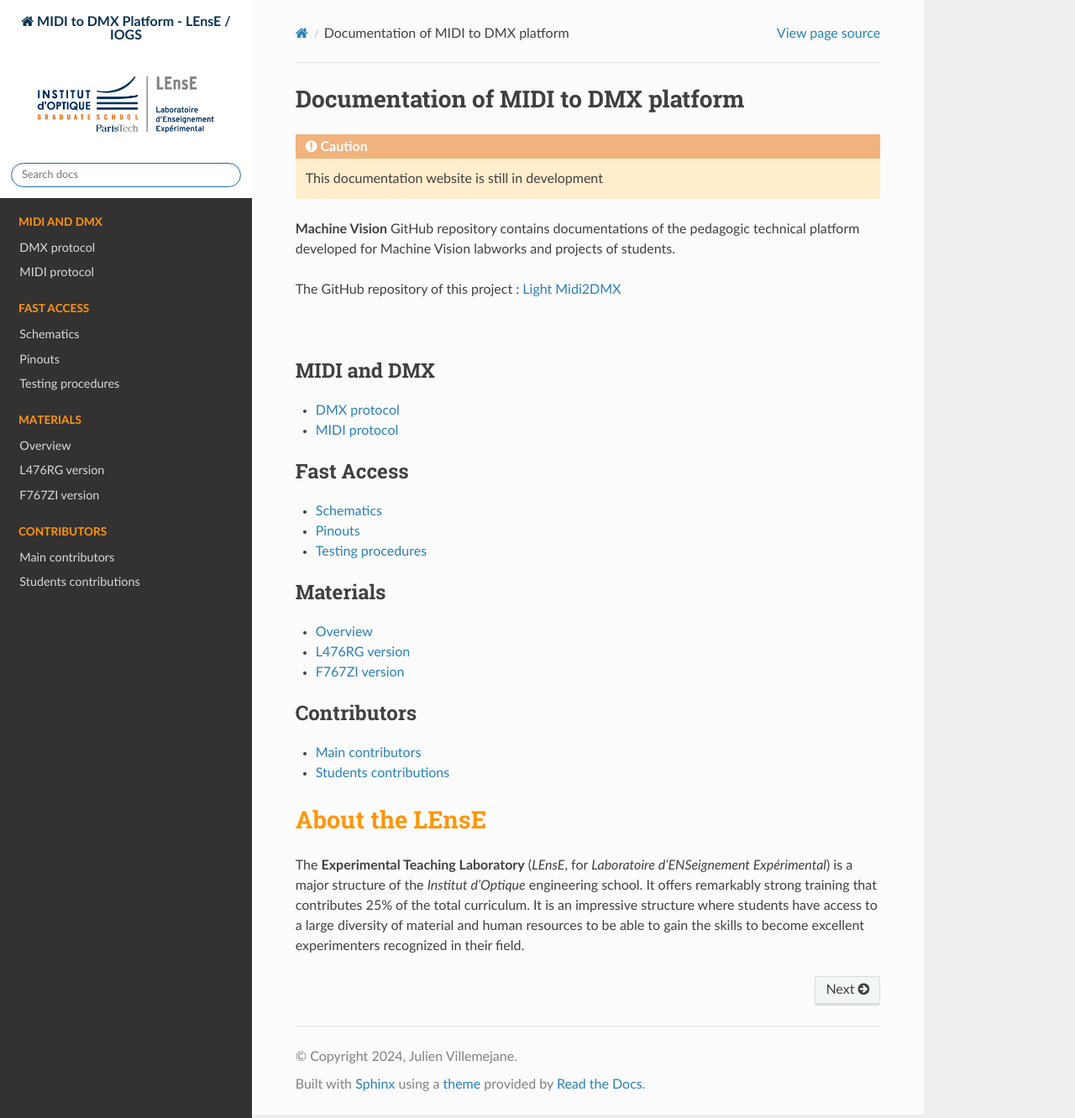
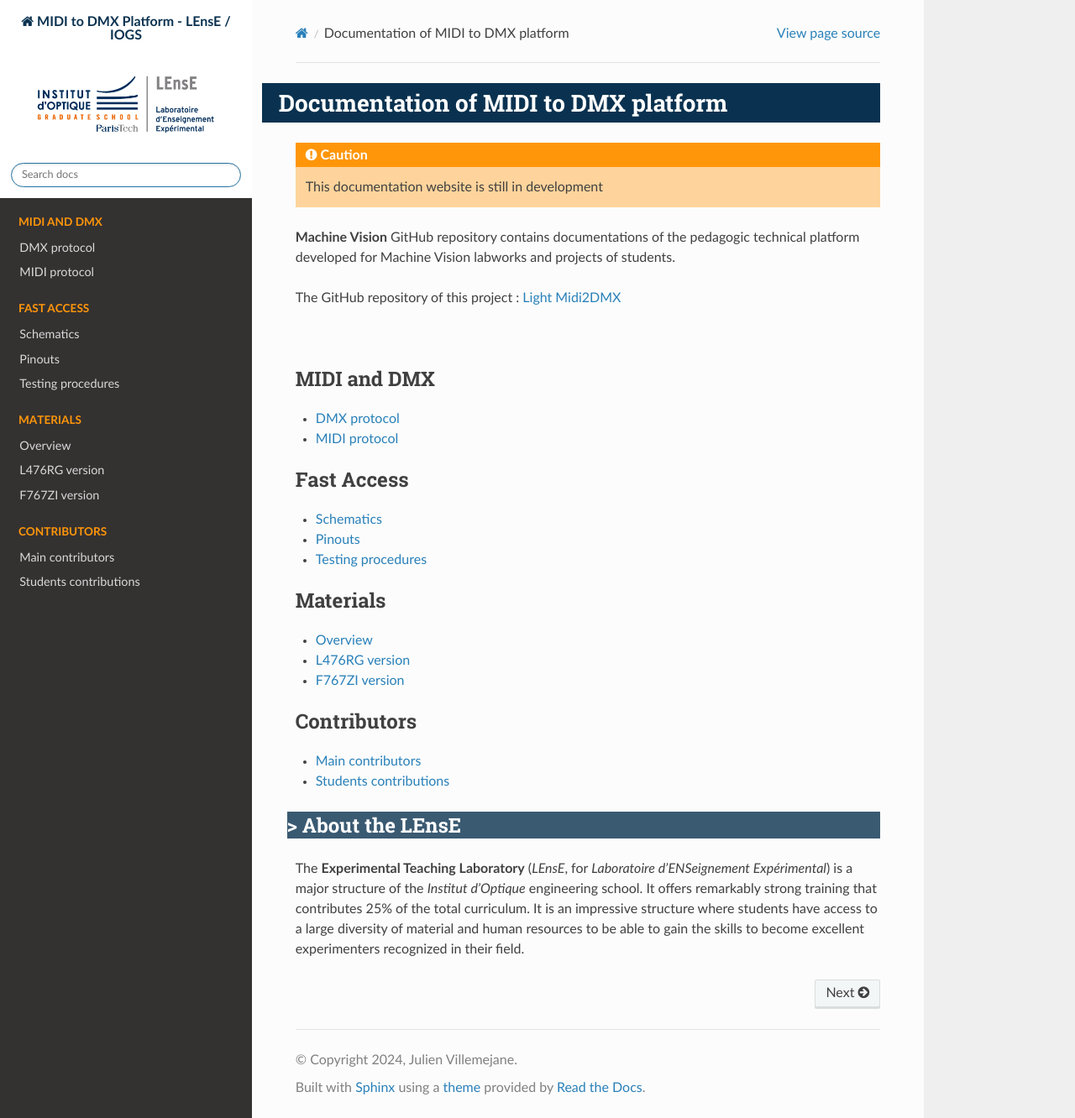
Before and after one commit to IOGS-LEnsE/light-midi2dmx, a Sphinx documentation site: the page built from docs/source/index.rst, in a window 1280 px wide and 1332 px high. Shown: the whole window at 84% size. Built offline with Sphinx 7.4.7 and the Read the Docs theme 2.0.0, drawn with Linux system fonts in a browser that asks for light colours.

Commit message:
Update lense.css

```diff
--- a/docs/source/_static/css/lense.css
+++ b/docs/source/_static/css/lense.css
@@ -1,32 +1,70 @@
 .wy-menu-vertical p.caption{
-	color: #ff960a;
+	color: rgb(255, 150, 10); 	/* IOGS Orange */
 }
 
 .wy-side-nav-search{
-	color: #0A3250;
+	color: rgb(10, 50, 80);		/* IOGS Violet */
 	background-color: white;
 }
 .wy-side-nav-search>a{
-	color: #0A3250;
+	color: rgb(10, 50, 80);
+}
+
+
+/* Titles and paragraphs */
+h1{
+	background: rgb(10, 50, 80);
+	color: white;
+	margin-left: -40px;
+	padding: 5px 10px 5px 20px;
+	font-size: 175%;
 }
 
 h2{
-	color: #0A3250;
-	font-size: 180%;
+	background: rgba(10, 50, 80, 0.8);
+	color: white;
+	font-size: 150%;
+	margin-left: -10px;
 }
-
-h2{
-	color: #ff960a;
+h2::before {
+  content: '> ';
 }
 
 h3{
-	color: #0A3250;
-	font-size: 110%;
-	padding-left: 20px;
+	background: rgba(10, 50, 80, 0.6);
+	color: white;
+	font-size: 125%;
+	margin-left: -10px;
+}
+h3::before {
+  content: '>> ';
 }
 
 h4{
-	color: red;
+	background: rgba(10, 50, 80, 0.2);
+	color: rgb(10, 50, 80);
 	font-size: 110%;
-	padding-left: 30px;
+	margin-left: -10px;
 }
+h4::before {
+  content: '>>> ';
+}
+
+/* Cautions */
+.rst-content .caution{
+	background: rgba(255, 150, 10, 0.4);
+}
+
+.rst-content .caution .admonition-title{
+	background: rgb(255, 150, 10);
+}
+
+/* Notes */
+.rst-content .note{
+	background: rgba(10, 50, 80, 0.2);
+	color: rgb(10, 50, 80);
+}
+
+.rst-content .note .admonition-title{
+	background: rgb(10, 50, 80, 0.9);
+}
```
